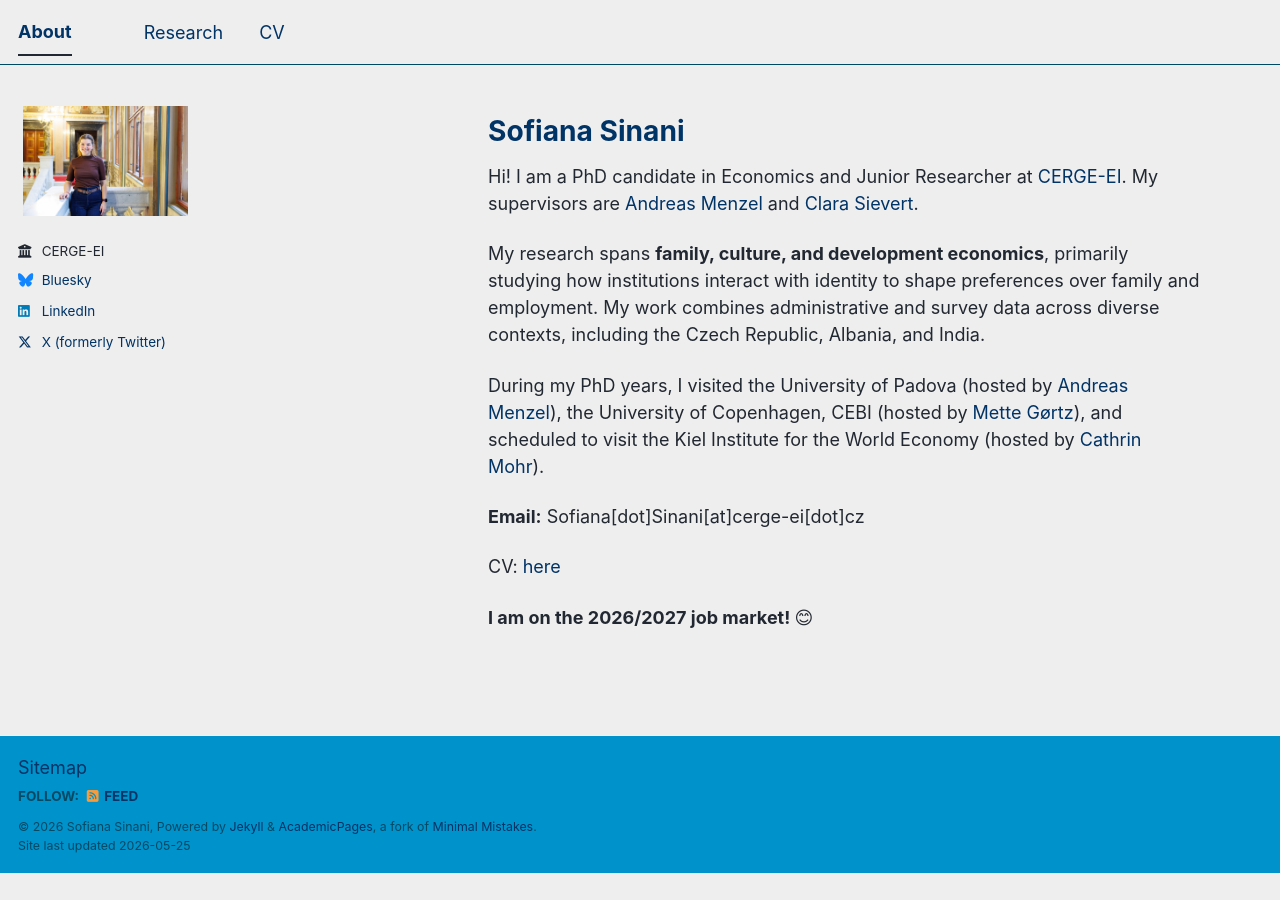
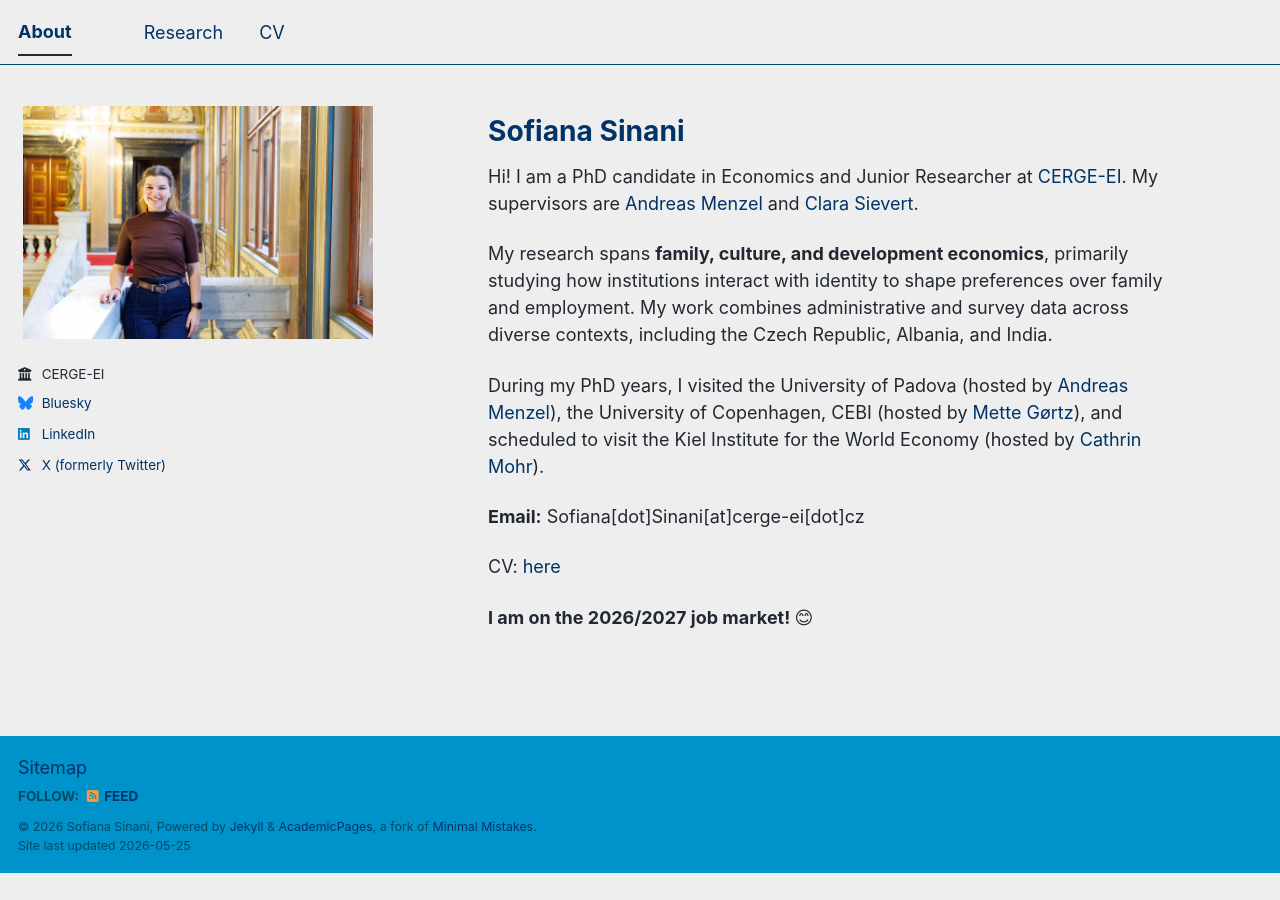
Before and after one commit to sofianasinani/sofianasinani.github.io, a Jekyll site: the page built from _pages/about.md, in a window 1280 px wide. Built offline with Jekyll 4.4.1, drawn with Linux system fonts in a browser that asks for light colours; a script bundle is joined from its source files by our own code; library files that are not in the unit come from our copies.

Commit message:
Update styles for author avatar and sidebar
Refactor author avatar styles and update sidebar layout.

```diff
--- a/assets/css/main.scss
+++ b/assets/css/main.scss
@@ -2,9 +2,6 @@
 ---
 /*
  * This file controls what is imported from /_sass
- *
- * Note that the files are processed in the order they are imported, so they are partly
-   sorted by the dependencies. Also, the first two lines of the file are required by Jekyll.
  */
 @import
     "vendor/breakpoint/breakpoint",
@@ -33,9 +30,26 @@
     "vendor/font-awesome/brands"
 ;
 
+@media (min-width: 57.8125em) {
+  .sidebar.sticky {
+    width: 380px !important;
+    max-width: 380px !important;
+    min-width: 380px !important;
+    float: left !important;
+  }
+
+  .author__avatar {
+    width: 360px !important;
+    max-width: 360px !important;
+    height: auto !important;
+    display: block !important;
+  }
+
   .author__avatar img {
-  width: 370px !important;
+    width: 360px !important;
+    max-width: 360px !important;
     height: auto !important;
+    display: block !important;
     object-fit: contain !important;
     border: none !important;
     box-shadow: none !important;
@@ -44,30 +58,17 @@
     clip-path: none !important;
   }
 
-.author__avatar {
-  width: 370px !important;
-  height: auto !important;
-}
-
-@media (min-width: 57.8125em) {
   .page {
     width: calc(100% - 420px) !important;
     float: right !important;
     padding-left: 50px !important;
-    padding-right: 80px !important;
+    padding-right: 110px !important;
     margin-right: 0 !important;
   }
 
   .archive {
     padding-left: 50px !important;
-    padding-right: 80px !important;
-  }
-
-  .sidebar.sticky {
-    width: 380px !important;
-    max-width: 380px !important;
-    min-width: 380px !important;
-    float: left !important;
+    padding-right: 110px !important;
   }
 
   #main {
@@ -84,6 +85,7 @@
 @media (max-width: 768px) {
   .author__avatar img {
     width: 250px !important;
+    height: auto !important;
   }
   .author__avatar {
     width: 250px !important;
```
Lines whose indentation alone changed are shown as unchanged.
